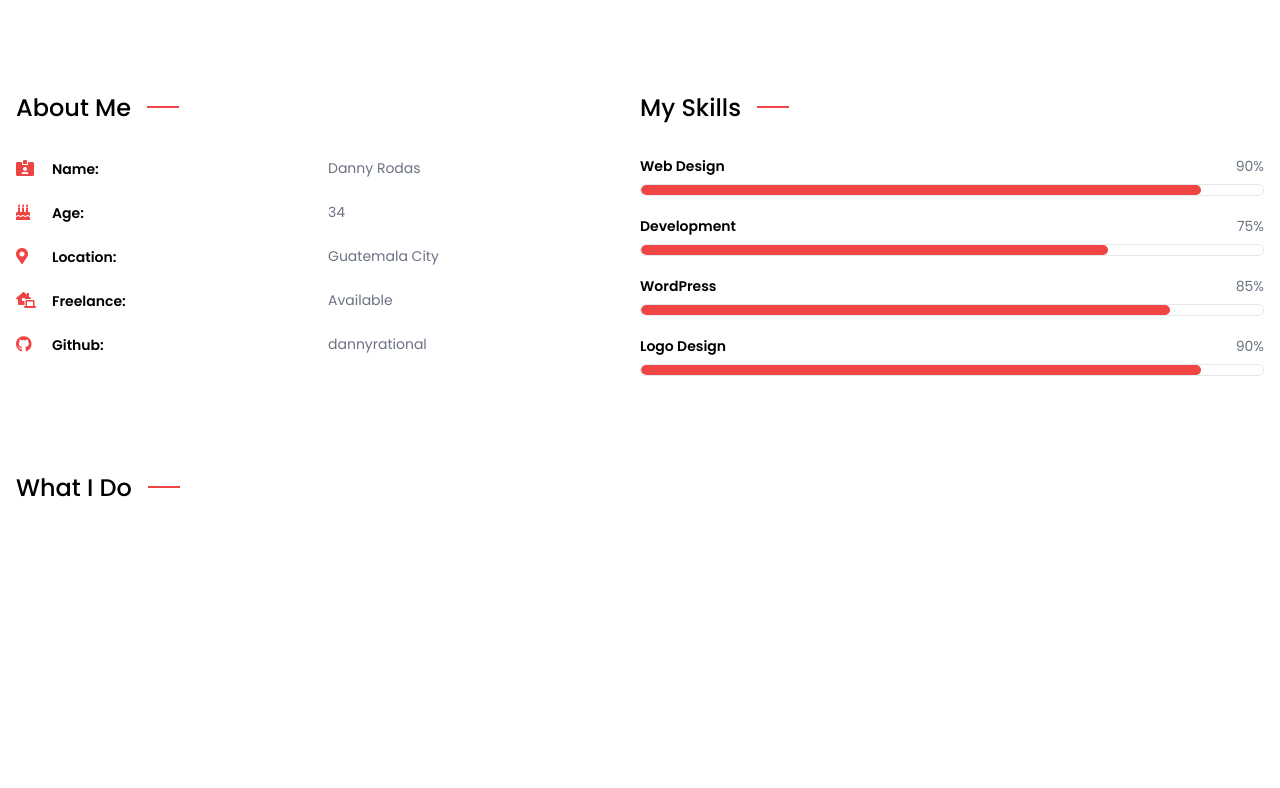
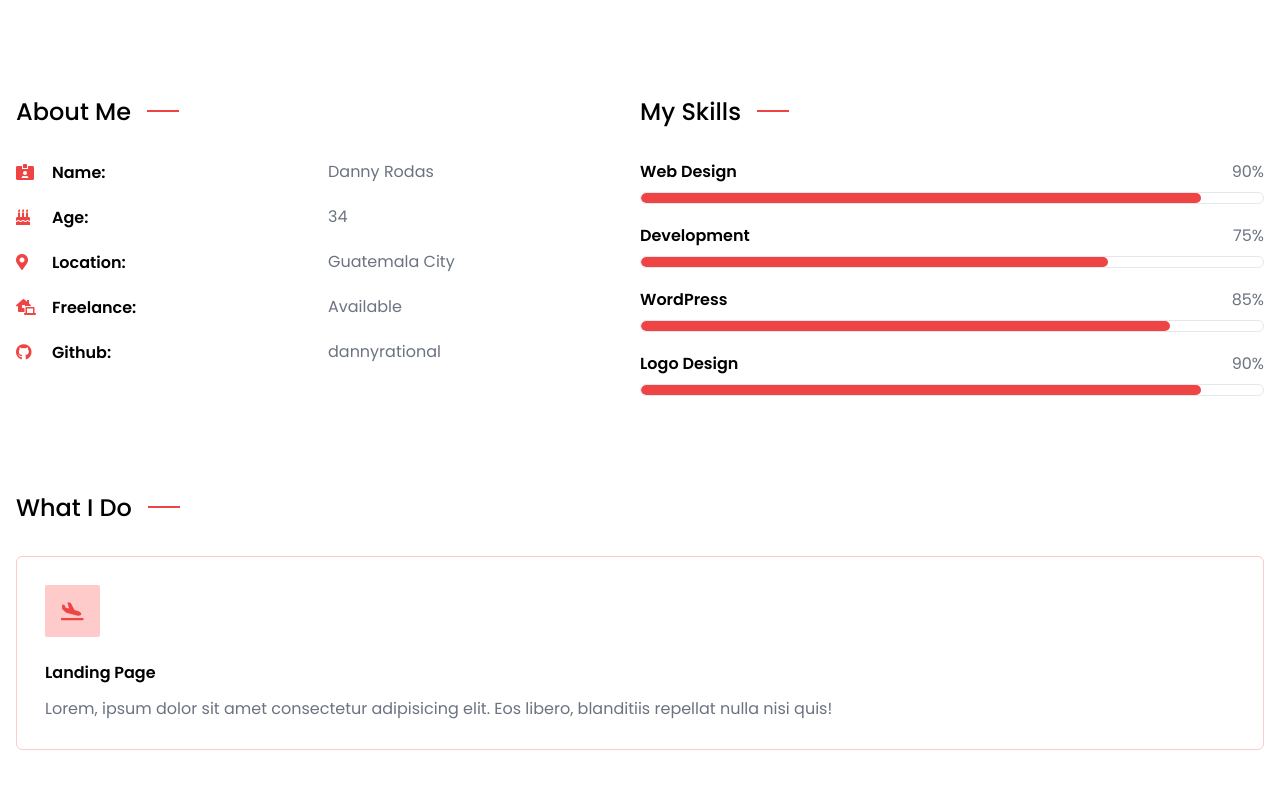
Before and after one commit to dannyrational/old-portfolio, a website: page index.html in a window 1280 px wide. Shown: the part 1104-1892 px from the top of the page. Before the commit the page ends 1688 px from the top, so only its background shows below. Drawn offline with Linux system fonts and the light colour scheme.

Commit message:
8th Commit (Built the first What I Do Card)

```diff
--- a/index.html
+++ b/index.html
@@ -58,14 +58,14 @@
           <h1 class="leading-none text-[40px] font-semibold text-gray-800">
             I'm Danny
           </h1>
-          <p class="my-5 text-sm font-normal leading-6 text-gray-500">
+          <p class="my-5 text-base font-normal leading-6 text-gray-500">
             I'm a web designer & front‑end developer focused on crafting clean
             & user‑friendly experiences. I am passionate about building great
             websites that improve the lives of those around me.
           </p>
           <button
             class="px-3 py-2 text-sm font-medium text-white uppercase transition duration-300 transform bg-red-500 border border-red-500 rounded hover:border hover:border-red-500 hover:bg-transparent hover:text-red-500 hover:-translate-y-1">
-            Let's Talk<i class="ml-2 far fa-paper-plane"></i>
+            Let's Talk<i class="ml-2 text-base far fa-paper-plane"></i>
           </button>
         </div>
         <div class="mt-10">
@@ -74,8 +74,9 @@
       </div>
     </div>
 
-    <!-- About Section -->
+    <!-- About Container -->
     <div class="px-4 py-12 sm:flex">
+      <!-- About Me -->
       <div class="sm:w-2/4">
         <div class="space-y-5">
           <h1 class="mb-8 text-2xl font-medium">
@@ -83,41 +84,41 @@
           </h1>
 
           <div class="flex">
-            <p class="w-2/4 text-sm font-semibold">
+            <p class="w-2/4 text-base font-semibold">
               <i class="w-5 mr-4 text-base text-red-500 fas fa-id-card-alt"></i>Name:
             </p>
-            <p class="flex self-center w-2/4 text-sm text-gray-500">
+            <p class="w-2/4 text-base text-gray-500 ">
               Danny Rodas
             </p>
           </div>
           <div class="flex">
-            <p class="w-2/4 text-sm font-semibold">
+            <p class="w-2/4 text-base font-semibold">
               <i class="w-5 mr-4 text-base text-red-500 fas fa-birthday-cake"></i>Age:
             </p>
-            <p class="flex self-center w-2/4 text-sm text-gray-500">34</p>
+            <p class="w-2/4 text-base text-gray-500 ">34</p>
           </div>
           <div class="flex">
-            <p class="w-2/4 text-sm font-semibold">
+            <p class="w-2/4 text-base font-semibold">
               <i class="w-5 mr-4 text-base text-red-500 fas fa-map-marker-alt"></i>Location:
             </p>
-            <p class="flex self-center w-2/4 text-sm text-gray-500">
+            <p class="w-2/4 text-base text-gray-500 ">
               Guatemala City
             </p>
           </div>
           <div class="flex">
-            <p class="w-2/4 text-sm font-semibold" class="font-semibold">
+            <p class="w-2/4 text-base font-semibold" class="font-semibold">
               <i class="w-5 mr-4 text-base text-red-500 fas fa-laptop-house"></i>Freelance:
             </p>
-            <p class="flex self-center w-2/4 text-sm text-gray-500">
+            <p class="w-2/4 text-base text-gray-500 ">
               Available
             </p>
           </div>
           <div class="flex">
-            <p class="w-2/4 text-sm font-semibold" class="font-semibold">
+            <p class="w-2/4 text-base font-semibold" class="font-semibold">
               <i class="w-5 mr-4 text-base text-red-500 fab fa-github"></i>Github:
             </p>
-            <a href="https://github.com/dannyrational" target="_blank" class="flex self-center">
-              <p class="w-2/4 text-sm text-gray-500 transition duration-300 hover:text-red-500">
+            <a href="https://github.com/dannyrational" target="_blank" class="">
+              <p class="w-2/4 text-base text-gray-500 transition duration-300 hover:text-red-500">
                 dannyrational
               </p>
             </a>
@@ -125,37 +126,36 @@
         </div>
       </div>
 
+      <!-- My Skills -->
       <div class="mt-12 sm:w-2/4 sm:mt-0">
-        <div class="space-y-5">
+        <div class="">
           <h1 class="mb-8 text-2xl font-medium">
             My Skills<span class="inline-block px-4 py-[1px] ml-4 my-2 bg-red-500"></span>
           </h1>
-        </div>
-        <div>
           <div class="flex mb-2">
-            <p class="text-sm font-semibold">Web Design</p>
-            <p class="ml-auto text-sm text-gray-500">90%</p>
+            <p class="text-base font-semibold">Web Design</p>
+            <p class="ml-auto text-base text-gray-500">90%</p>
           </div>
           <div class="w-full h-3 mb-5 overflow-hidden border skill-meter rounded-3xl">
             <div class="w-[90%] h-full bg-red-500 rounded-3xl skill-meter_color"></div>
           </div>
           <div class="flex mb-2">
-            <p class="text-sm font-semibold">Development</p>
-            <p class="ml-auto text-sm text-gray-500">75%</p>
+            <p class="text-base font-semibold">Development</p>
+            <p class="ml-auto text-base text-gray-500">75%</p>
           </div>
           <div class="w-full h-3 mb-5 overflow-hidden border skill-meter rounded-3xl">
             <div class="w-[75%] h-full bg-red-500 rounded-3xl skill-meter_color"></div>
           </div>
           <div class="flex mb-2">
-            <p class="text-sm font-semibold">WordPress</p>
-            <p class="ml-auto text-sm text-gray-500">85%</p>
+            <p class="text-base font-semibold">WordPress</p>
+            <p class="ml-auto text-base text-gray-500">85%</p>
           </div>
           <div class="w-full h-3 mb-5 overflow-hidden border skill-meter rounded-3xl">
             <div class="w-[85%] h-full bg-red-500 rounded-3xl skill-meter_color"></div>
           </div>
           <div class="flex mb-2">
-            <p class="text-sm font-semibold">Logo Design</p>
-            <p class="ml-auto text-sm text-gray-500">90%</p>
+            <p class="text-base font-semibold">Logo Design</p>
+            <p class="ml-auto text-base text-gray-500">90%</p>
           </div>
           <div class="w-full h-3 overflow-hidden border skill-meter rounded-3xl">
             <div class="w-[90%] h-full bg-red-500 rounded-3xl skill-meter_color"></div>
@@ -163,13 +163,23 @@
         </div>
       </div>
     </div>
-    <!-- What I Do Section -->
+
+    <!-- What I Do Container -->
     <div class="px-4 py-12">
+      <!-- Cards -->
       <div class="">
         <div class="space-y-5">
           <h1 class="mb-8 text-2xl font-medium">
             What I Do<span class="inline-block px-4 py-[1px] ml-4 my-2 bg-red-500"></span>
           </h1>
+          <div class="transition duration-300 border border-red-200 rounded-md card p-7 hover:border-red-500">
+            <div class="inline-block px-4 py-3 mb-6 bg-red-200 rounded-sm icon-wrap "><i
+                class="text-lg text-red-500 icon fas fa-plane-arrival "></i></div>
+            <h3 class="mb-3 text-base font-semibold">Landing Page</h3>
+            <p class="text-gray-500">Lorem, ipsum dolor sit amet consectetur adipisicing elit. Eos libero, blanditiis
+              repellat nulla nisi
+              quis!</p>
+          </div>
         </div>
       </div>
     </div>
--- a/src/tailwind.css
+++ b/src/tailwind.css
@@ -13,3 +13,24 @@
 @import "tailwindcss/base";
 @import "tailwindcss/components";
 @import "tailwindcss/utilities";
+
+
+
+/* [CUSTOM]: What I Do - Card Hover Effect */
+.card .icon-wrap {
+    transition: all 300ms;
+}
+
+.card:hover .icon-wrap {
+    background: #FF4D41;
+    transition: all 300ms;
+}
+
+.card .icon {
+    transition: all 300ms;
+}
+
+.card:hover .icon {
+    color: white;
+    transition: all 300ms;
+}
```
Also changed, not shown: public/main.css.
